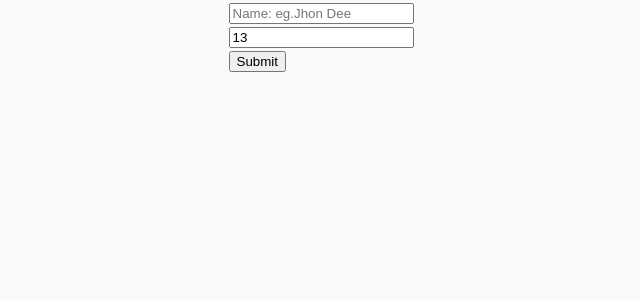
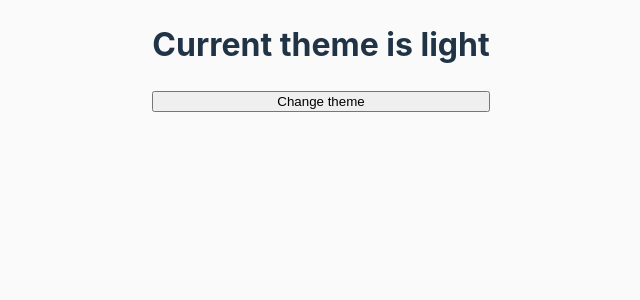
Before and after one commit to ofcljaved/learn-typescript, a React (Vite) app in the folder project02/: page / in a window 1280 px wide. Shown: the top 300 px of the page, without its empty margins (319-959 px from the left). Built offline with nearby package versions, Linux system fonts and the light colour scheme.

Commit message:
contextapi with typescript

```diff
--- a/project02/src/App.tsx
+++ b/project02/src/App.tsx
@@ -1,17 +1,11 @@
-import { useState } from "react";
-import Form from "./components/Form";
-
-interface Person {
-  name: string;
-  age: number;
-}
+import Theme from './components/theme';
+import { ThemeProvider } from './context/ThemeContext';
 
 function App() {
-  const [person, setPerson] = useState<Person>({ name: "", age: 13 });
   return (
-    <>
-      <Form person={person} handleChange={setPerson} />
-    </>
+    <ThemeProvider>
+      <Theme />
+    </ThemeProvider>
   );
 }
 
--- /dev/null
+++ b/project02/src/components/Theme.tsx
@@ -0,0 +1,14 @@
+import { useContext } from 'react';
+import { ThemeContext } from '../context/ThemeContext';
+
+const Theme = () => {
+  const { theme, toggleTheme } = useContext(ThemeContext);
+  return (
+    <>
+      <h1>Current theme is {theme}</h1>
+      <button onClick={toggleTheme}>Change theme</button>
+    </>
+  );
+};
+
+export default Theme;
--- /dev/null
+++ b/project02/src/context/ThemeContext.tsx
@@ -0,0 +1,27 @@
+import { ReactNode, createContext, useState } from 'react';
+
+type ThemeType = 'light' | 'dark';
+
+interface ThemeContextType {
+  theme: ThemeType;
+  toggleTheme: () => void;
+}
+
+export const ThemeContext = createContext<ThemeContextType>({
+  theme: 'light',
+  toggleTheme: () => {},
+});
+
+export const ThemeProvider = ({ children }: { children: ReactNode }) => {
+  const [theme, setTheme] = useState<ThemeType>('light');
+
+  const toggleTheme = () => {
+    setTheme((prev) => (prev === 'light' ? 'dark' : 'light'));
+  };
+
+  return (
+    <ThemeContext.Provider value={{ theme, toggleTheme }}>
+      {children}
+    </ThemeContext.Provider>
+  );
+};
```
